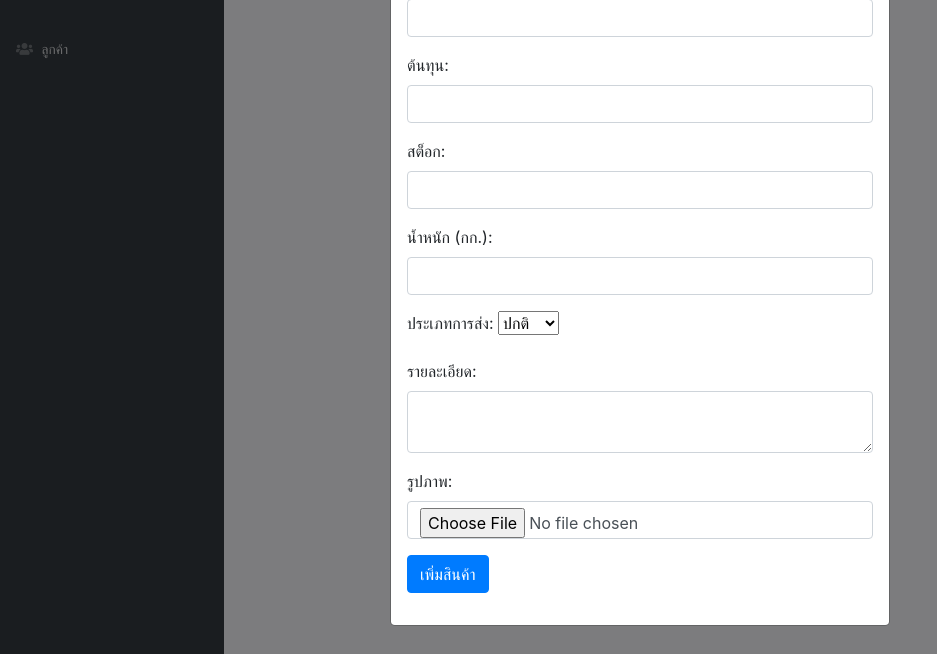
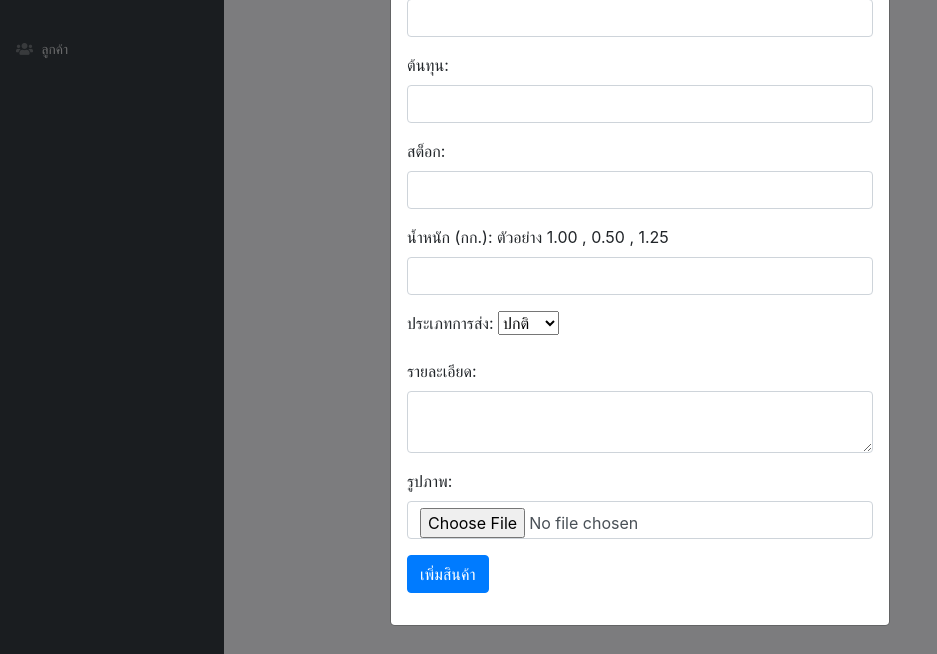
Before and after one commit to DarkNess1903/Hantaphao, a PHP site: page /Admin/manage_products.php in a window 1280 px wide, after a click on "เพิ่มสินค้า". Shown: the part 275-929 px from the top of the page, without its empty margins (0-937 px from the left). Run offline with PHP 8.4, Linux system fonts and the light colour scheme; the visitor is signed in with stand-in values (Sample User, id 1); data that the repository does not hold is empty; some libraries are stand-ins or nearby versions.

Commit message:
Update manage_products.php

```diff
--- a/Admin/manage_products.php
+++ b/Admin/manage_products.php
@@ -209,7 +209,7 @@ $result = $conn->query($sql);
                             <input type="number" class="form-control" id="stock" name="stock" required>
                         </div>
                         <div class="mb-3">
-                            <label for="weight" class="form-label">น้ำหนัก (กก.):</label>
+                            <label for="weight" class="form-label">น้ำหนัก (กก.): ตัวอย่าง 1.00 , 0.50 , 1.25</label>
                             <input type="number" step="0.01" class="form-control" id="weight" name="weight" required>
                         </div>
                         <div class="mb-3">
@@ -275,7 +275,7 @@ $result = $conn->query($sql);
                         <input type="number" class="form-control" id="edit_stock" name="stock" required>
                     </div>
                     <div class="mb-3">
-                        <label for="edit_weight" class="form-label">น้ำหนัก (กก.):</label>
+                        <label for="edit_weight" class="form-label">น้ำหนัก (กก.): ตัวอย่าง 1.00 , 0.50 , 1.25</label>
                         <input type="number" step="0.01" class="form-control" id="edit_weight" name="weight" required>
                     </div>
                     <div class="mb-3">
```
